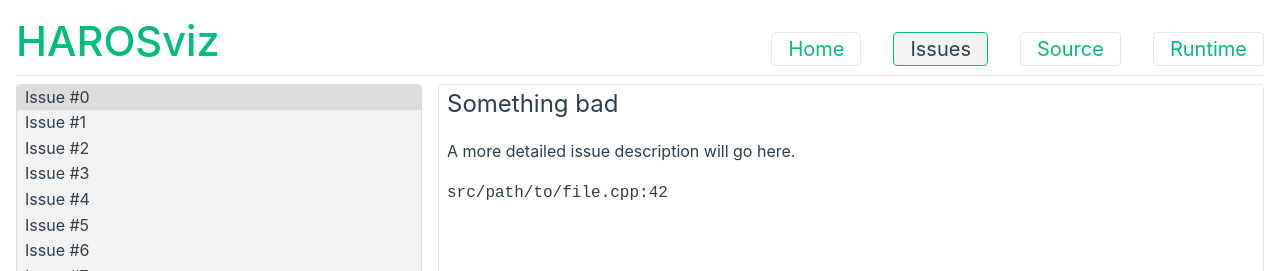
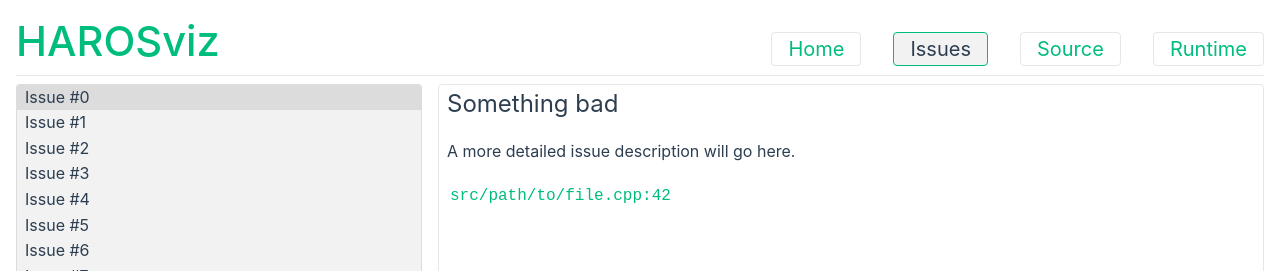
Before and after one commit to HAROS-framework/stratis, a Vue app: page /#/issues in a window 1280 px wide. Shown: the top 271 px of the page. Built offline with nearby package versions, Linux system fonts and the light colour scheme.

Commit message:
Update IssuesView.vue

```diff
--- a/src/views/IssuesView.vue
+++ b/src/views/IssuesView.vue
@@ -51,6 +51,16 @@ const selectedIssue = ref<number>(0)
 function onSelectIssue(i: number): void {
   selectedIssue.value = i
 }
+
+/*const vscode = window.acquireVsCodeApi != null ? window.acquireVsCodeApi() : null
+
+function openFile(filePath: string) {
+  if (vscode != null) {
+    selectedIssue.value = 3
+    console.log('vscode')
+    vscode.postMessage({ command: 'openFile', filePath })
+  }
+}*/
 </script>
 
 <template>
@@ -70,7 +80,12 @@ function onSelectIssue(i: number): void {
         {{ issues[selectedIssue] }}
       </h2>
       <p>A more detailed issue description will go here.</p>
-      <pre>src/path/to/file.cpp:42</pre>
+      <a
+        href="vscode://file/C:/Users/afariasa/Software/harosviz/src/views/RuntimeView.vue:9:1"
+        target="_blank"
+      >
+        <pre>src/path/to/file.cpp:42</pre>
+      </a>
     </div>
   </div>
 </template>
```
